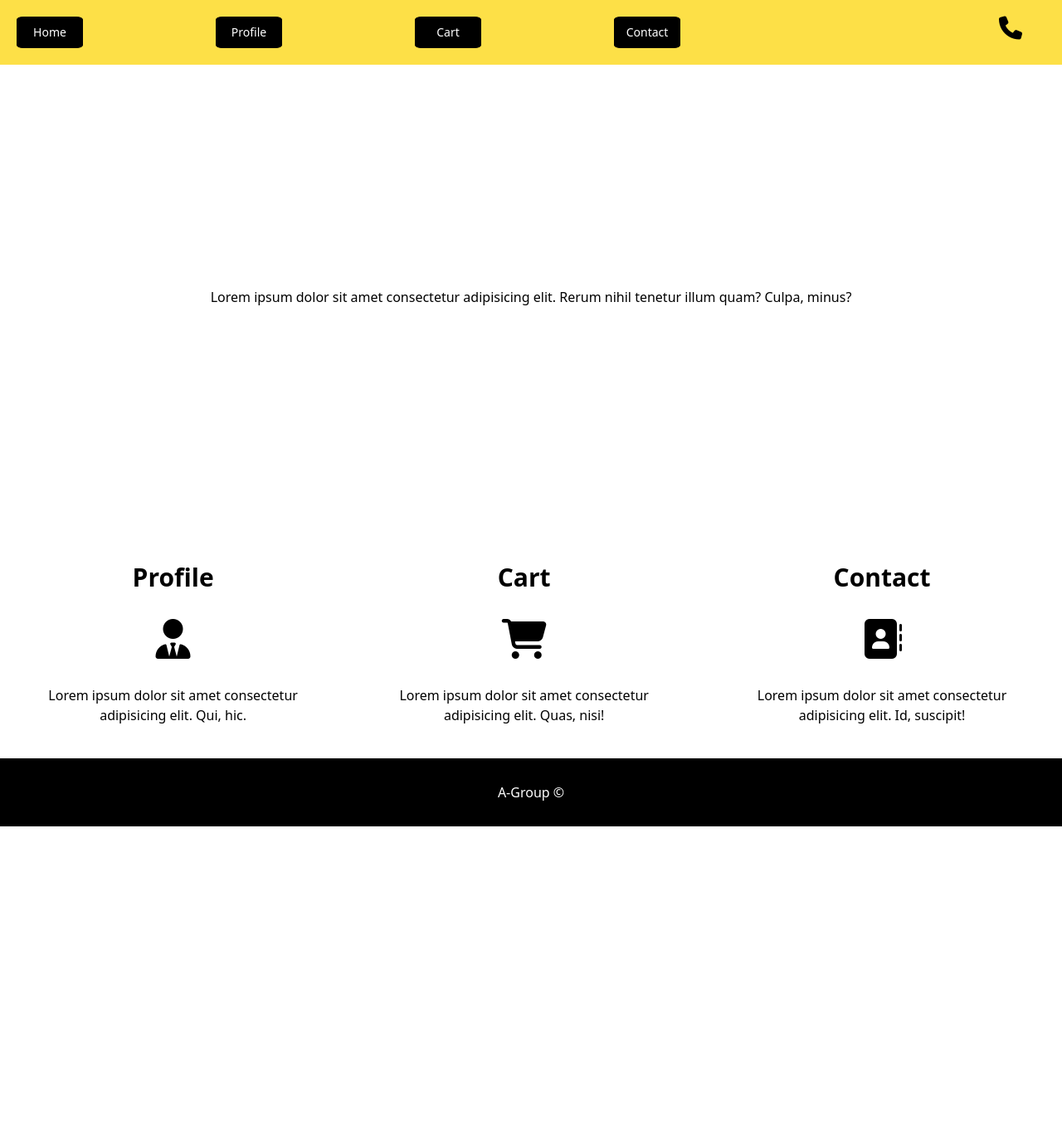
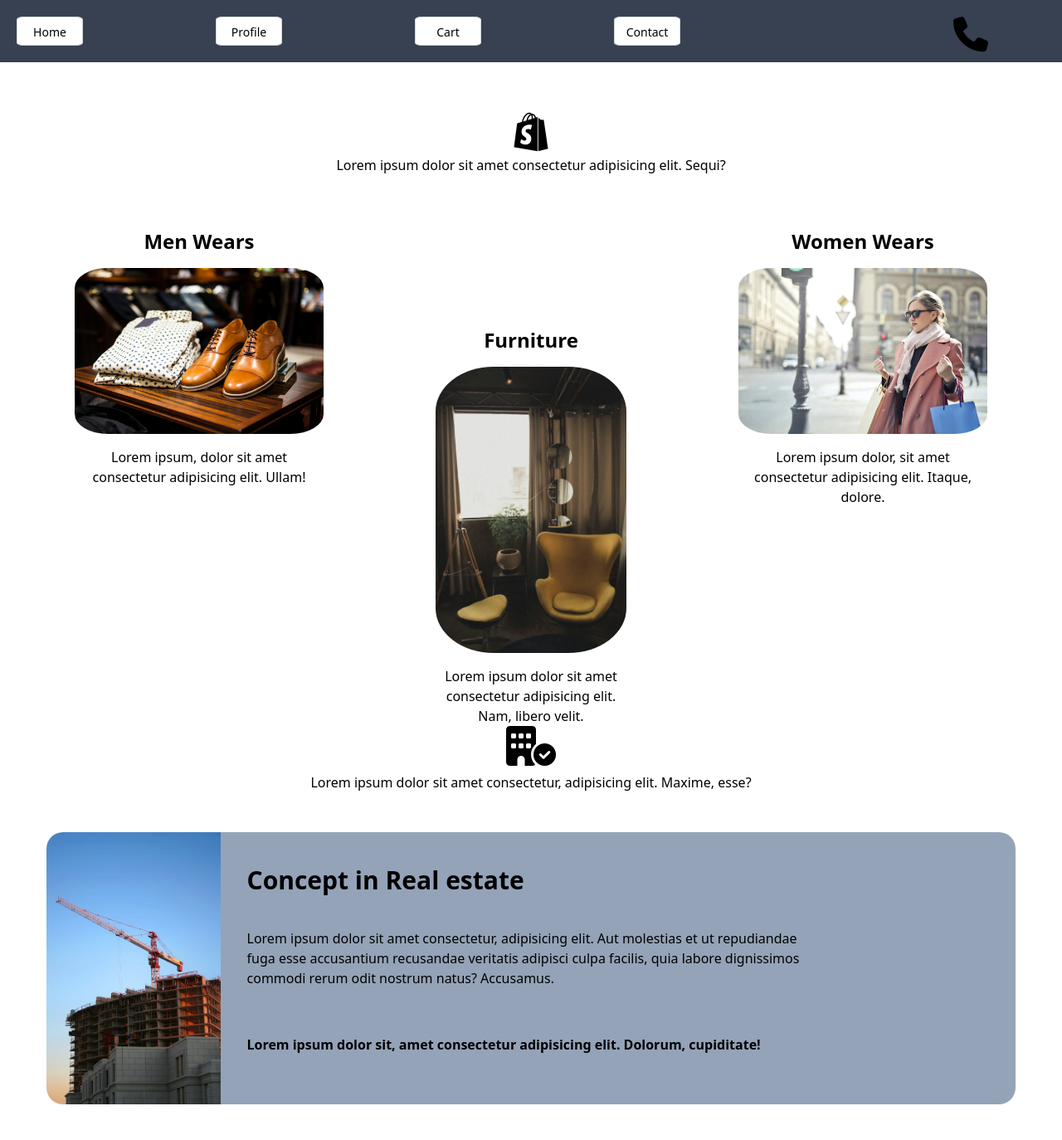
Before and after one commit to karmal1426/tailwindtest, a website: page index.html in a window 1280 px wide. Shown: the top 1374 px of the page at 83% size. Before the commit the page ends 996 px from the top, so only its background shows below. Drawn offline with Linux system fonts and the light colour scheme.

Commit message:
feat: style home page second batch

```diff
--- a/index.html
+++ b/index.html
@@ -7,43 +7,107 @@
     <link rel="stylesheet" href="./build/output.css">
     <link rel="stylesheet" href="https://cdnjs.cloudflare.com/ajax/libs/font-awesome/6.6.0/css/all.min.css" integrity="sha512-Kc323vGBEqzTmouAECnVceyQqyqdsSiqLQISBL29aUW4U/M7pSPA/gEUZQqv1cwx4OnYxTxve5UMg5GT6L4JJg==" crossorigin="anonymous" referrerpolicy="no-referrer" />
 </head>
-<body>
+<body class="w-[100%]">
     <head>
-        <nav class="flex flex-row bg-yellow-300">
+        <nav class="flex flex-row bg-gray-700">
             <ul class="flex gap-[160px] p-[20px]  ">
-                <li class="w-[80px] text-center  p-2 border text-sm border-black inline rounded-[10%] bg-black text-white"><a href=""></a>Home</li>
-                <li class="w-[80px] text-center  p-2 border text-sm border-black inline rounded-[10%] bg-black text-white"><a href=""></a>Profile</li>
-                <li class="w-[80px] text-center  p-2 border text-sm border-black inline rounded-[10%] bg-black text-white"><a href=""></a>Cart</li>
-                <li class="w-[80px] text-center  p-2 border text-sm border-black inline rounded-[10%] bg-black text-white"><a href=""></a>Contact</li>
+                <li class="w-[80px] h-[35px] text-center  p-2 border text-sm border-gray-300 inline rounded-[10%] bg-white text-black hover:bg-slate-400"><a href=""></a>Home</li>
+                <li class="w-[80px] h-[35px] text-center  p-2 border text-sm border-gray-300 inline rounded-[10%] bg-white text-black hover:bg-slate-400"><a href=""></a>Profile</li>
+                <li class="w-[80px] h-[35px] text-center  p-2 border text-sm border-gray-300 inline rounded-[10%] bg-white text-black hover:bg-slate-400"><a href=""></a>Cart</li>
+                <li class="w-[80px] h-[35px] text-center  p-2 border text-sm border-gray-300 inline rounded-[10%] bg-white text-black hover:bg-slate-400"><a href=""></a>Contact</li>
             </ul>
             <ul>
-               <li class="w-140px] gap-2 top-3 absolute right-10 text-center p-2 text-sm"><a href=""> <i class="fa-solid fa-phone fa-2x"></i></a></li>
+               <li class="w-[140px] gap-2 top-3 absolute right-10 text-center p-2 text-sm"><a href=""> <i class="fa-solid fa-phone fa-3x"></i></a></li>
             </ul>
         </nav>
     </head>
-    <section class="flex justify-center items-center content-center h-[70vh]">
-        <h1>Lorem ipsum dolor sit amet consectetur adipisicing elit. Rerum nihil tenetur illum quam? Culpa, minus?</h1>
+    <section class="h-[100vh]">
+       <section class="w-[100%]  items-center justify-center content-center h-1/4 flex flex-col">
+        <a href=""><i class="fa-brands fa-shopify fa-3x"></i></a>
+        <p class="py-1">Lorem ipsum dolor sit amet consectetur adipisicing elit. Sequi?</p>
+       </section>
+       <section >
+        <div class="flex px-[40px] flex-row justify-center content-center">
+            <div class="w-1/3 text-center flex flex-col items-center justify-start">
+                <div class="w-[300px]  ">
+                    <h2 class="lg:text-2xl font-bold">Men Wears</h2>
+                    <img class="rounded-[40px] py-4" src="/img/male.webp" alt="">
+                    <p>Lorem ipsum, dolor sit amet consectetur adipisicing elit. Ullam!</p>
+                </div>
+            </div>
+            <div class="w-1/3 h-[600px] flex flex-col justify-end items-center text-center">
+                <div class="w-[230px]">
+                    <h2 class="lg:text-2xl font-bold">Furniture</h2>
+                    <img class="rounded-[70px] py-4" src="/img/chair.webp" alt="">
+                    <p class="inline">Lorem ipsum dolor sit amet consectetur adipisicing elit. Nam, libero velit.</p>
+                </div>
+            </div>
+            <div class="w-1/3 flex flex-col items-center justify-start">
+                <div class="w-[300px] text-center ">
+                    <h2 class="lg:text-2xl font-bold">Women Wears</h2>
+                    <img class="rounded-[40px] py-4" src="/img/female.webp" alt="">
+                    <p>Lorem ipsum dolor, sit amet consectetur adipisicing elit. Itaque, dolore.</p>
+                </div>
+            </div>
+
+        </div>
+       </section>
+
     </section>
-    <section class="flex flex-row">
+
+
+
+    <section class="gap-[290px]">
+        <div class="items-center justify-center content-center h-1/4 flex flex-col ">
+            <a href=""><i class="fa-solid fa-3x fa-building-circle-check"></i></a>
+            <p class="py-2">Lorem ipsum dolor sit amet consectetur, adipisicing elit. Maxime, esse?</p>
+        </div>
+        <div class="w-4/4 flex flex-row px-14 py-10">
+            <div class="w-[400px]">
+                <img class="rounded-tl-[20px] rounded-bl-[20px]" src="/img/construction.webp" alt="">
+
+            </div>
+            <div class="flex flex-col px-8 bg-slate-400 rounded-tr-[20px] rounded-br-[20px]">
+                <h2 class="py-10 text-3xl font-bold">Concept in Real estate</h2>
+            <p class="w-3/4">Lorem ipsum dolor sit amet consectetur, adipisicing elit. Aut molestias et ut repudiandae fuga esse accusantium recusandae veritatis adipisci culpa facilis, quia labore dignissimos commodi rerum odit nostrum natus? Accusamus.</p>
+            <div class="flex py-14">
+                <h2 class="font-bold">Lorem ipsum dolor sit, amet consectetur adipisicing elit. Dolorum, cupiditate!</h2>
+            </div>
+            </div>
+        </div>
+
+        <div></div>
+    </section>
+
+
+
+    <section class="flex flex-row p-[70px]">
+
         <div class="text-center p-10">
             <h2 class="text-3xl font-bold">Profile</h2>
             <a href=""><i class="fa-solid fa-user-tie py-8 fa-3x"></i></a>
             <p class="">Lorem ipsum dolor sit amet consectetur adipisicing elit. Qui, hic.</p>
         </div>
+
         <div class="text-center p-10">
             <h2 class="text-3xl font-bold">Cart</h2>
             <a href=""><i class="fa-solid fa-cart-shopping py-8 fa-3x"></i></a>
             <p>Lorem ipsum dolor sit amet consectetur adipisicing elit. Quas, nisi!</p>
         </div>
+
         <div class="text-center p-10 ">
             <h2 class="text-3xl font-bold ">Contact</h2>
             <i class="fa-solid fa-address-book fa-3x py-8"></i>
             <p class="">Lorem ipsum dolor sit amet consectetur adipisicing elit. Id, suscipit!</p>
         </div>
+
     </section>
 
-    <footer class="border bg-black  border-black">
-        <p class="text-center text-white p-7">A-Group  &copy;</p>
+
+    <footer class="border bg-black border-black">
+
+        <p class="text-center text-white p-7">A-Group&copy; 2024</p>
+
     </footer>
 
 </body>
```
Also changed, not shown: build/output.css, img/chair.webp (added), img/construction.webp (added), img/female.webp (added), img/male.webp (added), 2 other files.
